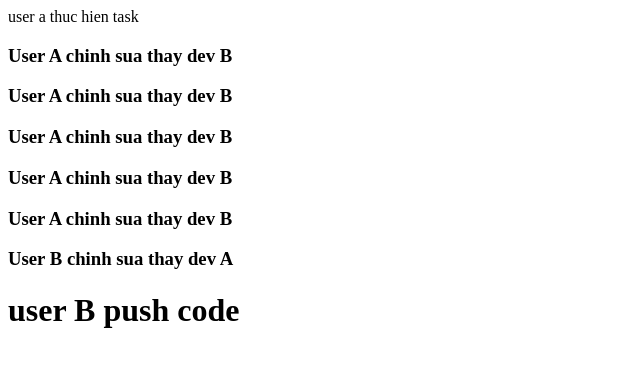
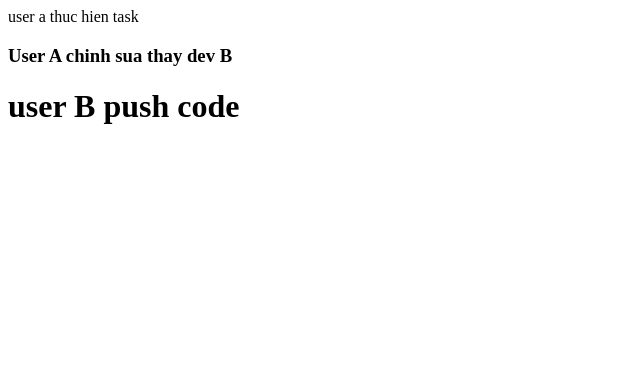
Before and after one commit to dvphuc96/cybersoft_project, a plain HTML site: page devA.html in a window 1280 px wide. Shown: the whole page, without its empty margins (0-640 px from the left). Drawn offline with Linux system fonts and the light colour scheme.

Commit message:
fix conflix

```diff
--- a/devA.html
+++ b/devA.html
@@ -9,11 +9,6 @@
 <body>
     <div>user a thuc hien task</div>
     <h3>User A chinh sua thay dev B</h3>
-    <h3>User A chinh sua thay dev B</h3>
-    <h3>User A chinh sua thay dev B</h3>
-    <h3>User A chinh sua thay dev B</h3>
-    <h3>User A chinh sua thay dev B</h3>
-    <h3>User B chinh sua thay dev A</h3>
     <h1> user B push code</h1>
 </body>
 </html>
```
